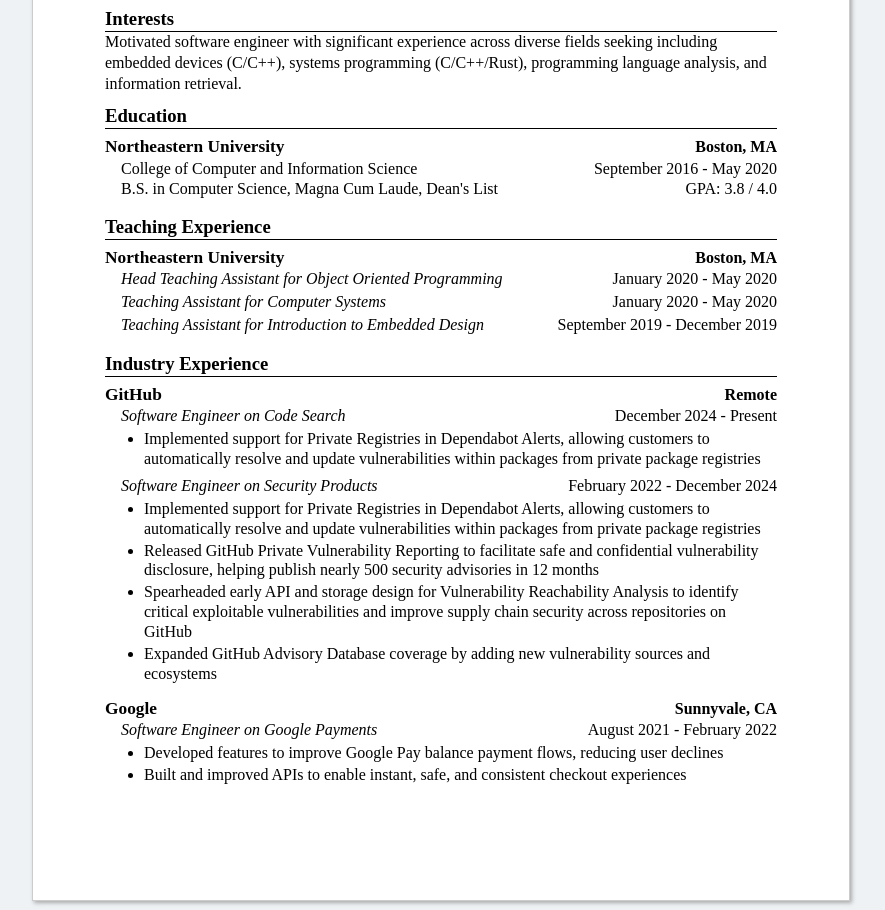
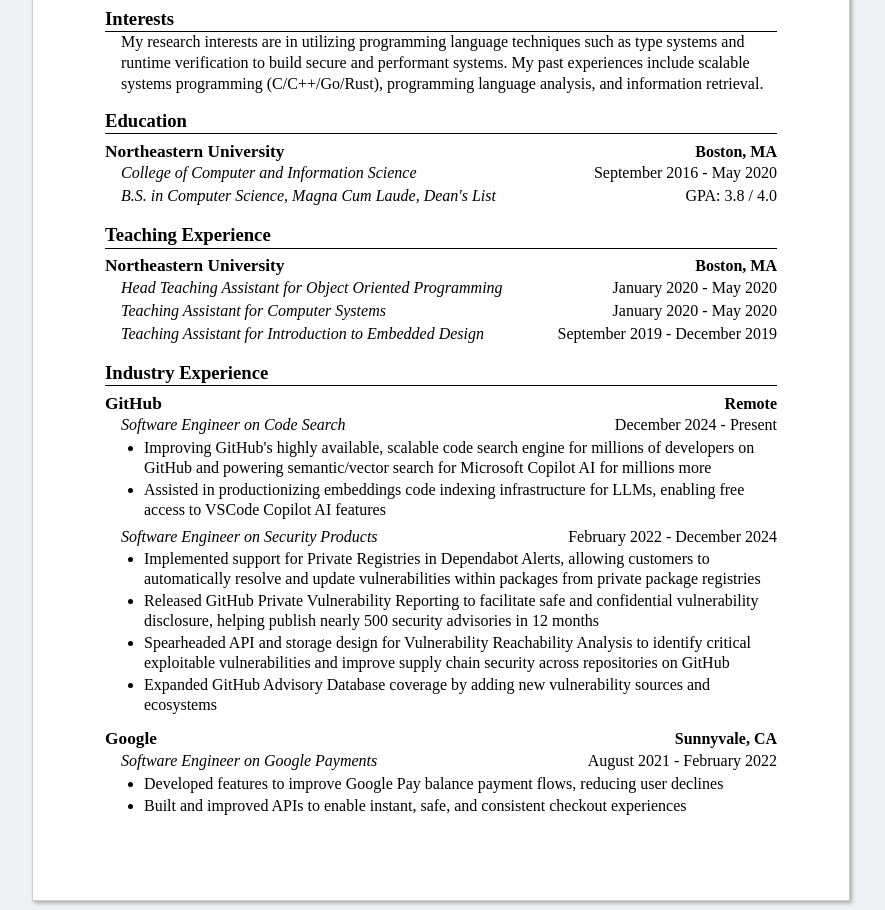
Before and after one commit to hawaiigal/kailani.io, a plain HTML site: page resources/cv.html in a window 1280 px wide. Shown: the part 170-1080 px from the top of the page, without its empty margins (199-1084 px from the left). Drawn offline with Linux system fonts and the light colour scheme.

Commit message:
Update CV

```diff
--- a/resources/cv.html
+++ b/resources/cv.html
@@ -20,7 +20,7 @@
         <div class="about center">
           <div class="address">
             <p>
-              (412) 736-9214
+              (808) 895-8882
               | 154 Waianuenue Ave #11082, Hilo, HI 96721 | <a href="mailto:me@kailani.io">
                 me@kailani.io</a>
             </p>
@@ -45,10 +45,10 @@
       <div class="section interest">
         <h3 class="section-title">Interests</h3>
 
-        <div>
-          Motivated software engineer with significant experience across diverse fields seeking
-          including embedded devices (C/C++), systems programming (C/C++/Rust), programming language analysis, and
-          information retrieval.
+        <div class="description">
+          My research interests are in utilizing programming language techniques such as type systems and runtime
+          verification to build secure and performant systems. My past experiences include scalable systems programming
+          (C/C++/Go/Rust), programming language analysis, and information retrieval.
         </div>
 
       </div>
@@ -63,12 +63,12 @@
           </h4>
 
           <div class="description">
-            <div class="">
+            <div class="position">
               <span class="left">College of Computer and Information Science</span>
               <span class="right">September 2016 - May 2020</span>
             </div>
 
-            <div class="">
+            <div class="position">
               <span class="left">B.S. in Computer Science, Magna Cum Laude, Dean's List</span>
               <span class="right">GPA: 3.8 / 4.0</span>
             </div>
@@ -125,9 +125,13 @@
 
             <ul class="details">
               <li>
-                Implemented support for Private Registries in Dependabot Alerts, allowing customers to
-                automatically resolve and update vulnerabilities within packages from private package
-                registries
+                Improving GitHub's highly available, scalable code search engine for millions of developers on GitHub
+                and powering semantic/vector search for Microsoft Copilot AI for millions more
+              </li>
+
+              <li>
+                Assisted in productionizing embeddings code indexing infrastructure for LLMs, enabling free access to
+                VSCode Copilot AI features
               </li>
             </ul>
           </div>
@@ -151,7 +155,7 @@
               </li>
 
               <li>
-                Spearheaded early API and storage design for Vulnerability Reachability Analysis to
+                Spearheaded API and storage design for Vulnerability Reachability Analysis to
                 identify critical exploitable vulnerabilities and improve supply chain security across
                 repositories on GitHub
               </li>
@@ -201,7 +205,14 @@
     <div class="resume">
 
       <div class="section work">
+        <h3 class="section-title">Industry Experience Continued</h3>
+
         <div class="entry">
+          <h4>Google
+            <span class="right">
+              Sunnyvale, CA
+            </span>
+          </h4>
           <div class="description">
             <div class="position">
               <span class="left">Software Engineer on Cloud Platforms</span>
@@ -293,8 +304,8 @@
 
           <div class="description">
             <div class="position">
-              <span class="left">Software Engineer Co-op on Platform Foundations</span>
-              <span class="right">January 2019 - May 2019</span>
+              <span class="left">Software Engineer Co-op</span>
+              <span class="right">January 2018 - May 2018</span>
             </div>
 
             <ul class="details">
@@ -322,7 +333,7 @@
           <h4 class="left">Languages</h4>
 
           <div class="details">
-            <p>Ruby, Python, Java, C++, C, OCaml, JavaScript, HTML, CSS, SQL, KQL, Bash</p>
+            <p>Python, Java, Rust, Go, C++, C, Ruby, OCaml, JavaScript, SQL, KQL, Bash</p>
           </div>
 
         </div>
@@ -331,7 +342,7 @@
           <h4>Technologies</h4>
           <div class="details">
             <p>Ruby on Rails, MySQL8, CosmosDB, Kafka, Airflow, Redis, GraphQL, Linux, Git</p>
-            <p>Docker, Protocol buffers, OpenAPI, Google Cloud Platform, Microsoft Azure</p>
+            <p>Docker, Kubernetes, Redis, OpenAPI, Google Cloud Platform, Microsoft Azure</p>
           </div>
 
         </div>
```
